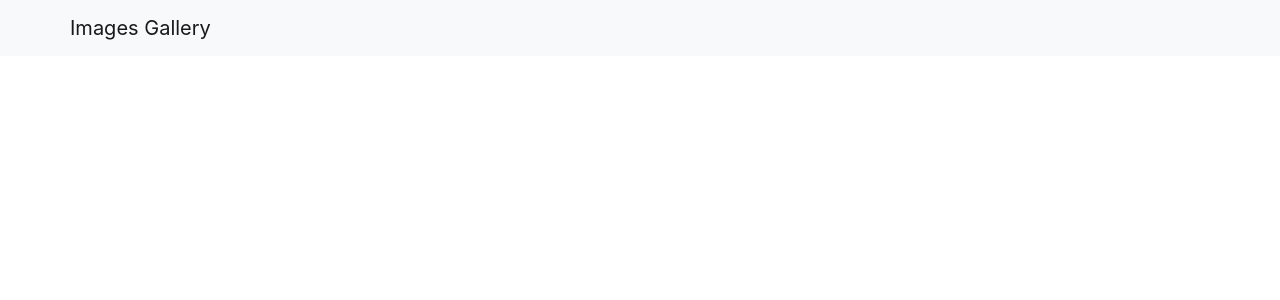
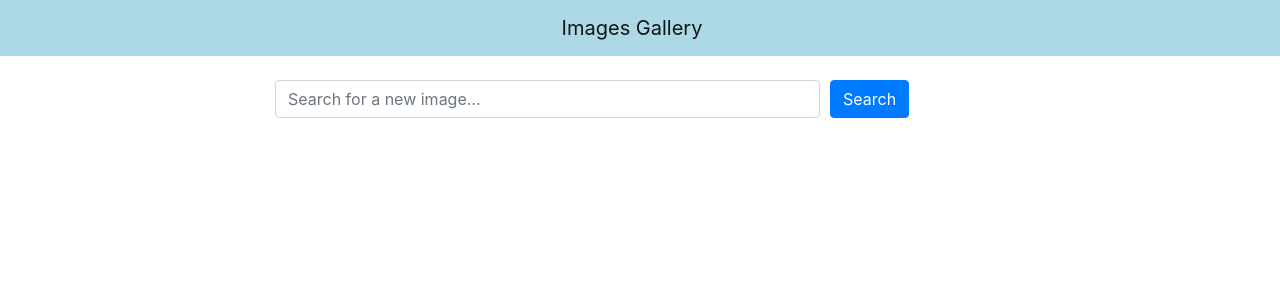
Before and after one commit to fuadsalimzade/images-gallery, a React (Create React App) app in the folder frontend/: page / in a window 1280 px wide. Shown: the top 300 px of the page. Built offline with nearby package versions, Linux system fonts and the light colour scheme.

Commit message:
Controlled environment added

```diff
--- a/frontend/src/App.js
+++ b/frontend/src/App.js
@@ -1,10 +1,21 @@
 import 'bootstrap/dist/css/bootstrap.min.css';
 import Header from './components/Header';
+import Search from './components/Search';
+import { useState } from 'react';
+
 
 function App() {
+  const [word, setWord] = useState();
+
+  const handleSearchSubmit = (e) => {
+    e.preventDefault();
+    console.log(word);
+  }
+
   return (
     <div className="App">
       <Header title="Images Gallery"/>
+      <Search word={word} setWord={setWord} handleSubmit={handleSearchSubmit}/>
     </div>
   );
 }
--- a/frontend/src/components/Header.js
+++ b/frontend/src/components/Header.js
@@ -1,11 +1,14 @@
 import React from "react";
+import { Container } from "react-bootstrap";
 import Navbar from 'react-bootstrap/Navbar';
-import Container from 'react-bootstrap/Container';
 
+const navbarStyle = {
+    backgroundColor: "lightblue"
+}
 const Header = ({title}) => {
     return (
-        <Navbar bg="light" data-bs-theme="light">
-            <Container>
+        <Navbar style={navbarStyle} data-bs-theme="light">
+            <Container className="justify-content-center">
                 <Navbar.Brand href="/">{title}</Navbar.Brand>
             </Container>
         </Navbar>
--- /dev/null
+++ b/frontend/src/components/Search.js
@@ -0,0 +1,32 @@
+import React from "react";
+import { Container, Row, Col, Button, Form } from "react-bootstrap";
+
+const Search = ({ word, setWord, handleSubmit }) => {
+  return (
+    <Container className="mt-4">
+      <Row className="justify-content-center">
+        <Col xs={12} md={8}>
+          <Form onSubmit={handleSubmit}>
+            <Form.Row>
+              <Col xs={9}>
+                <Form.Control
+                type="text"
+                onChange={(e) => setWord(e.target.value)}
+                value={word}
+                placeholder="Search for a new image..."
+                />
+              </Col>
+              <Col>
+                <Button variant="primary" type="submit">
+                  Search
+                </Button>
+              </Col>
+            </Form.Row>
+          </Form>
+        </Col>
+      </Row>
+    </Container>
+  );
+};
+
+export default Search;
```
